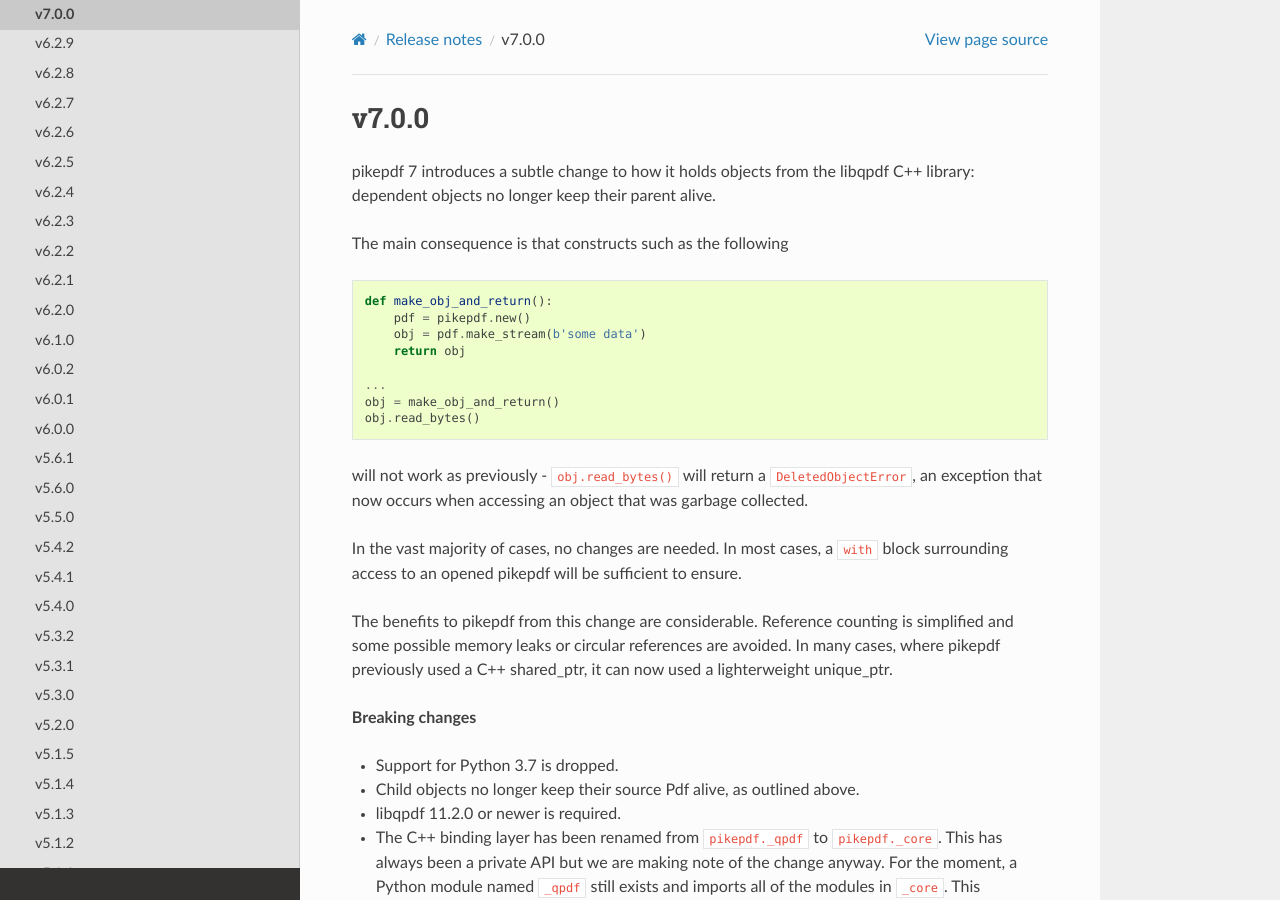
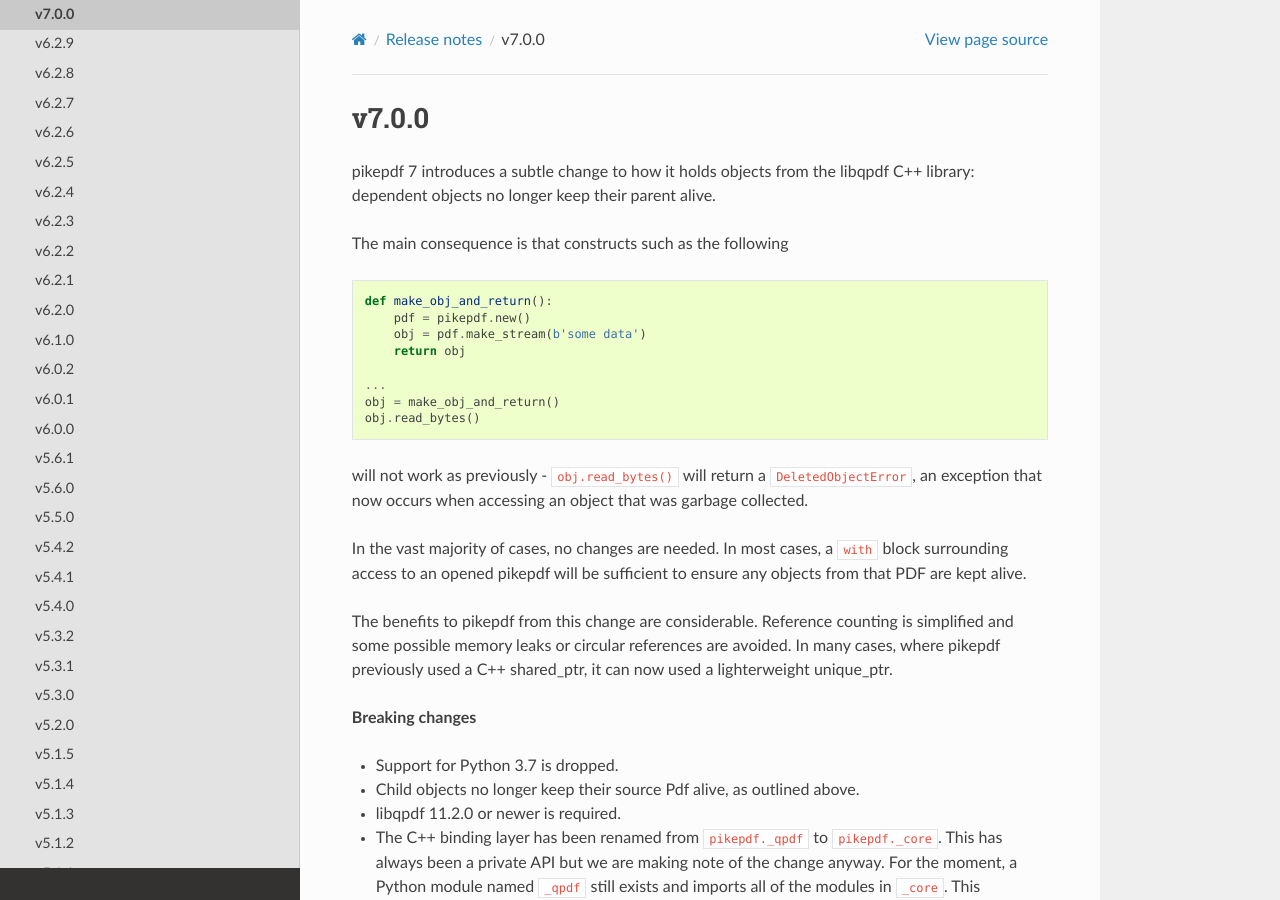
Before and after one commit to pikepdf/pikepdf, a Sphinx documentation site: the page built from docs/releasenotes/version7.rst, in a window 1280 px wide and 900 px high. Built offline with Sphinx 7.4.7 and the Read the Docs theme 2.0.0, drawn with Linux system fonts in a browser that asks for light colours; the version number could not be read and is left out.

Commit message:
docs: Fix incomplete sentence

```diff
--- a/docs/releasenotes/version7.rst
+++ b/docs/releasenotes/version7.rst
@@ -22,7 +22,8 @@
 garbage collected.
 
 In the vast majority of cases, no changes are needed. In most cases, a ``with`` block
-surrounding access to an opened pikepdf will be sufficient to ensure.
+surrounding access to an opened pikepdf will be sufficient to ensure any objects
+from that PDF are kept alive.
 
 The benefits to pikepdf from this change are considerable. Reference counting is
 simplified and some possible memory leaks or circular references are avoided. In many
```
